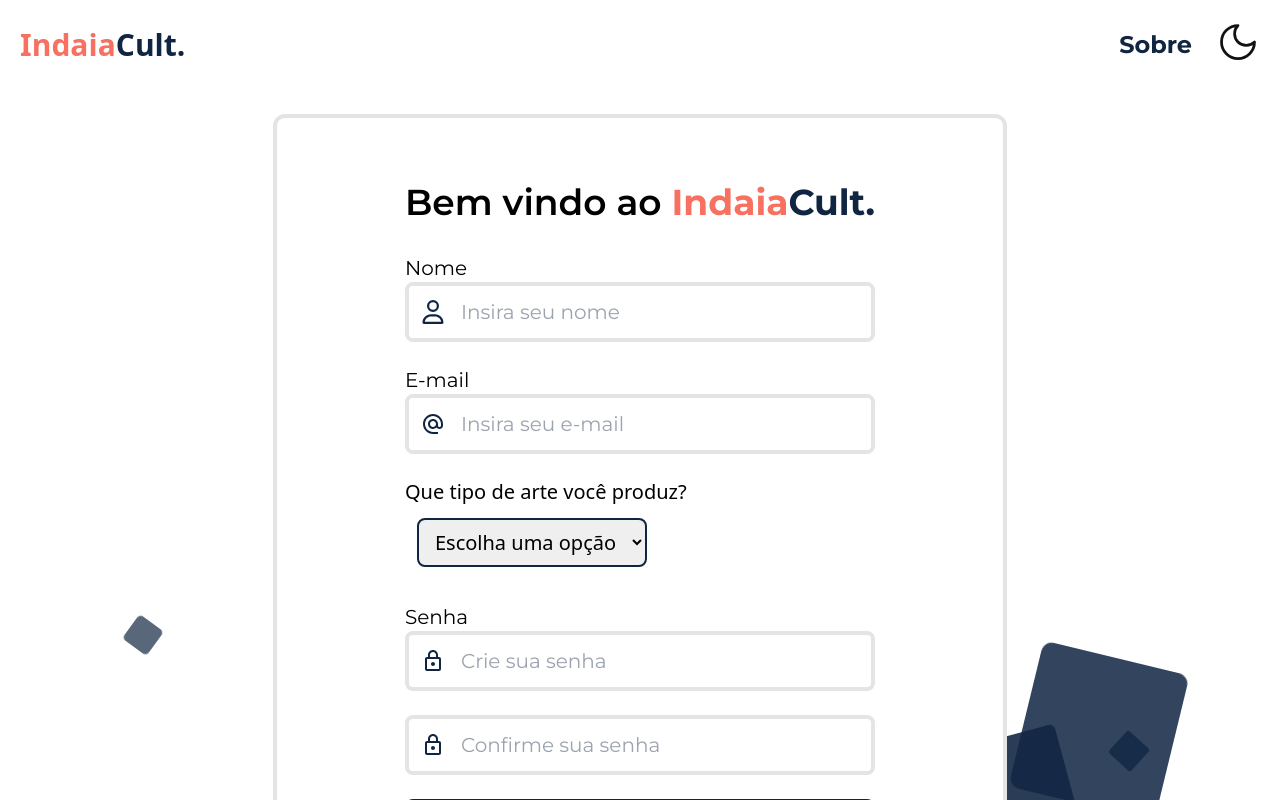
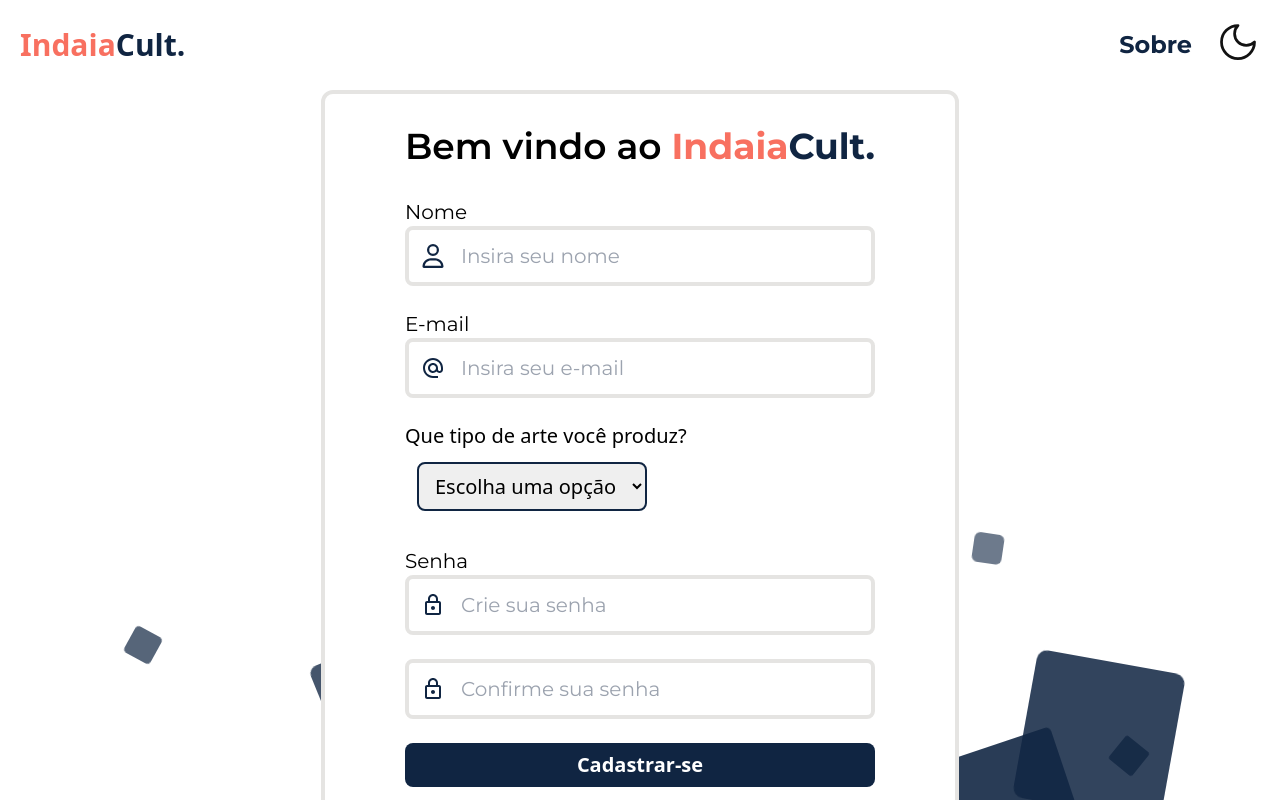
Before and after one commit to joaobsiqueira/indaiacultvite, a React (Vite) app in the folder vite-indaiacult/: page /cadastro-artista in a window 1280 px wide. Shown: the top 800 px of the page. Built offline with nearby package versions, Linux system fonts and the light colour scheme.

Commit message:
connecting...

```diff
--- a/vite-indaiacult/src/components/SocialLinks.tsx
+++ b/vite-indaiacult/src/components/SocialLinks.tsx
@@ -20,7 +20,7 @@ const SocialLinks = () => {
     setSocialLinks(newLinks);
   };
   return (
-    <form className="">
+    <form className="flex flex-col gap-4">
       <label htmlFor="">
         <span className="font-montserrat dark:text-white">Redes sociais</span>
         <div className="flex gap-4">
@@ -50,7 +50,7 @@ const SocialLinks = () => {
               value={link}
               onChange={(e) => handleInputChange(index, e.target.value)}
               placeholder="Insira o Link da rede social"
-              className="flex-1 px-3 py-2 border rounded shadow-sm focus:outline-none focus:ring-2 "
+              className="flex-1 px-3 py-2 border rounded shadow-sm focus:outline-none focus:ring-2"
             />
 
             <button
--- a/vite-indaiacult/src/main.tsx
+++ b/vite-indaiacult/src/main.tsx
@@ -19,7 +19,6 @@ import CreateArtist from "./pages/createartist.tsx";
 import InfoAdicionaisPage from "./pages/infoadicionais.tsx";
 import SignUpArtist from "./pages/signUpArtist.tsx";
 import ObrasDetailsPage from "./pages/obradetails.tsx";
-import path from "path";
 import ProfilePageAdm from "./pages/profilepageadm.tsx";
 
 ReactDOM.createRoot(document.getElementById("root")!).render(
--- a/vite-indaiacult/src/pages/infoadicionais.tsx
+++ b/vite-indaiacult/src/pages/infoadicionais.tsx
@@ -1,9 +1,7 @@
 import LandingNav from "../components/LandingNav";
 import { MdOutlineAlternateEmail, MdOutlineLock } from "react-icons/md";
 import { FaFacebook, FaInstagram } from "react-icons/fa6";
-
 import SocialLinks from "../components/SocialLinks";
-import { Link } from "react-router-dom";
 
 const InfoAdicionaisPage = () => {
   return (
--- a/vite-indaiacult/src/pages/signUpArtist.tsx
+++ b/vite-indaiacult/src/pages/signUpArtist.tsx
@@ -1,5 +1,4 @@
 import React from "react";
-import axios from "axios";
 import { useState } from "react";
 import "../css/login.css";
 import { MdOutlineAlternateEmail, MdOutlineLock } from "react-icons/md";
@@ -9,7 +8,6 @@ import { useNavigate } from "react-router-dom";
 import { FaRegUser } from "react-icons/fa6";
 import { SignUpUser } from "../services/SignUpService";
 import { useUser } from "../userContext";
-import { genero } from "../interfaces/GeneroInterface";
 
 const SignUpArtist: React.FC = () => {
   const { keepLoggedIn } = useUser();
@@ -69,8 +67,8 @@ const SignUpArtist: React.FC = () => {
           <li className="dark:bg-lightblue" />
         </ul>
       </div>
-      <section className="mt-6 flex flex-col items-center justify-center">
-        <div className="rounded-xl  relative bg-white dark:bg-diffBlack dark:text-white border-highlight dark:border-highlightDark border-4 px-32 py-16 flex flex-col items-center gap-8">
+      <section className="flex flex-col items-center justify-center">
+        <div className="rounded-xl  relative bg-white dark:bg-diffBlack dark:text-white border-highlight dark:border-highlightDark border-4  px-20 py-8 flex flex-col items-center gap-8">
           <h1 className="font-semibold font-montserrat text-xl lg:text-4xl">
             Bem vindo ao <span className="text-main  font-bold">Indaia</span>
             <span className="text-darkblue dark:text-lightblue  font-bold">
@@ -150,14 +148,16 @@ const SignUpArtist: React.FC = () => {
               </div>
             </label>
 
-            <button
-              type="submit"
-              className="py-2 font-bold rounded-lg bg-darkblue dark:bg-lightblue text-white"
-            >
-              Cadastrar-se
-            </button>
+            <Link to={"/informacoes-adicionais"}>
+              <button
+                type="submit"
+                className="py-2 font-bold w-full rounded-lg bg-darkblue dark:bg-lightblue text-white"
+              >
+                Cadastrar-se
+              </button>
+            </Link>
           </form>
-          <Link to="/signUpArtist" className="text-xl underline">
+          <Link to="/login" className="text-xl underline">
             Já possui uma conta?
           </Link>
         </div>
--- a/vite-indaiacult/src/pages/signup.tsx
+++ b/vite-indaiacult/src/pages/signup.tsx
@@ -145,7 +145,7 @@ const SignUp: React.FC = () => {
             <Link to="/login" className="text-xl underline">
               Já possui uma conta?
             </Link>
-            <Link to="/signUpArtist" className="text-xl underline">
+            <Link to="/cadastro-artista" className="text-xl underline">
               Você é artista? Cadastre-se
             </Link>
           </div>
--- a/vite-indaiacult/src/pages/sobre.tsx
+++ b/vite-indaiacult/src/pages/sobre.tsx
@@ -5,9 +5,9 @@ import { Sobre } from "../interfaces/SobreInterface";
 const SobrePage = () => {
   return (
     <section>
-      <div className="flex items-center flex-col gap-2 justify-center p-4">
+      <div className="flex items-start flex-col gap-2 justify-center p-4">
         <h1 className="text-xl md:text-3xl dark:text-white font-bold font-montserrat">
-          Conheça a história de Indaiatuba
+          Sobre Indaiatuba
         </h1>
         <p className="dark:text-white font-montserrat ">
           Conheça mais sobre a história da nossa cidade. Aqui você irá encontrar
```
